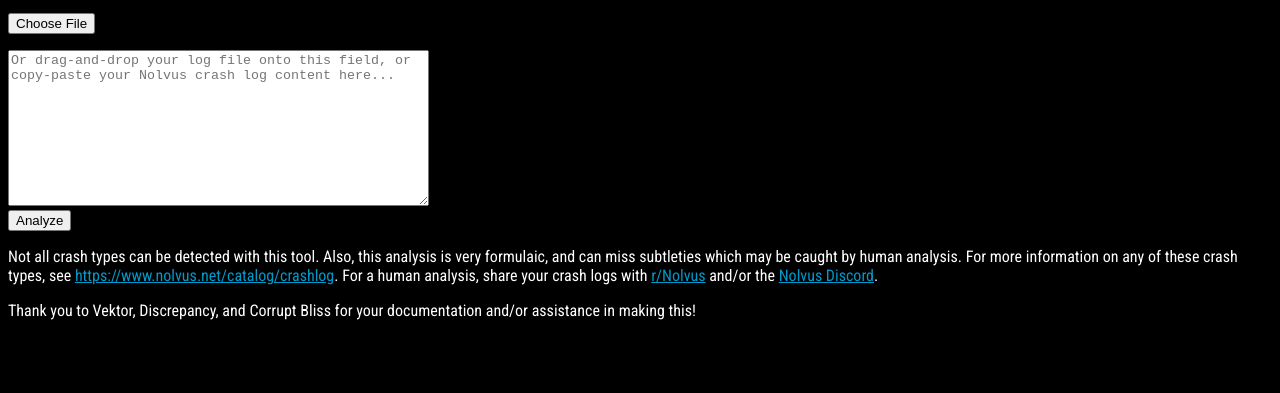
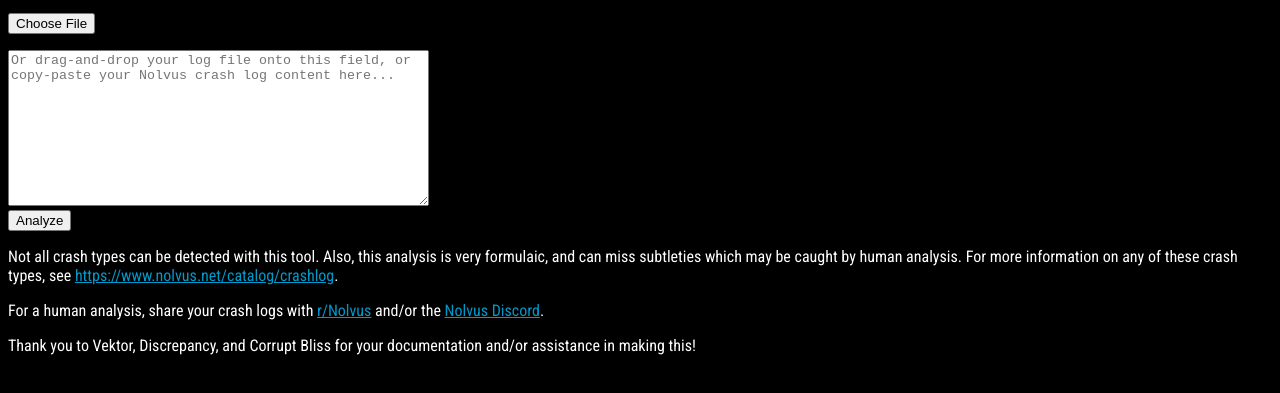
Before and after one commit to Phostwood/crash-analyzer, a plain HTML site: page index.html in a window 1280 px wide. Shown: the part 103-496 px from the top of the page. Drawn offline with Linux system fonts and the light colour scheme.

Commit message:
minor formatting change

```diff
--- a/index.html
+++ b/index.html
@@ -196,7 +196,8 @@
 <button onclick="analyzeLog()">Analyze</button>
 <p id="result"></p>
 
-<p>Not all crash types can be detected with this tool. Also, this analysis is very formulaic, and can miss subtleties which may be caught by human analysis. For more information on any of these crash types, see <a href="https://www.nolvus.net/catalog/crashlog">https://www.nolvus.net/catalog/crashlog</a>. For a human analysis, share your crash logs with <a href="https://www.reddit.com/r/Nolvus/">r/Nolvus</a> and/or the <a href="https://discord.gg/Zkh5PwD">Nolvus Discord</a>.</p>
+<p>Not all crash types can be detected with this tool. Also, this analysis is very formulaic, and can miss subtleties which may be caught by human analysis. For more information on any of these crash types, see <a href="https://www.nolvus.net/catalog/crashlog">https://www.nolvus.net/catalog/crashlog</a>.</p>
+<p>For a human analysis, share your crash logs with <a href="https://www.reddit.com/r/Nolvus/">r/Nolvus</a> and/or the <a href="https://discord.gg/Zkh5PwD">Nolvus Discord</a>.</p>
 <p>Thank you to Vektor, Discrepancy, and Corrupt Bliss for your documentation and/or assistance in making this!</p>
 
 
```
